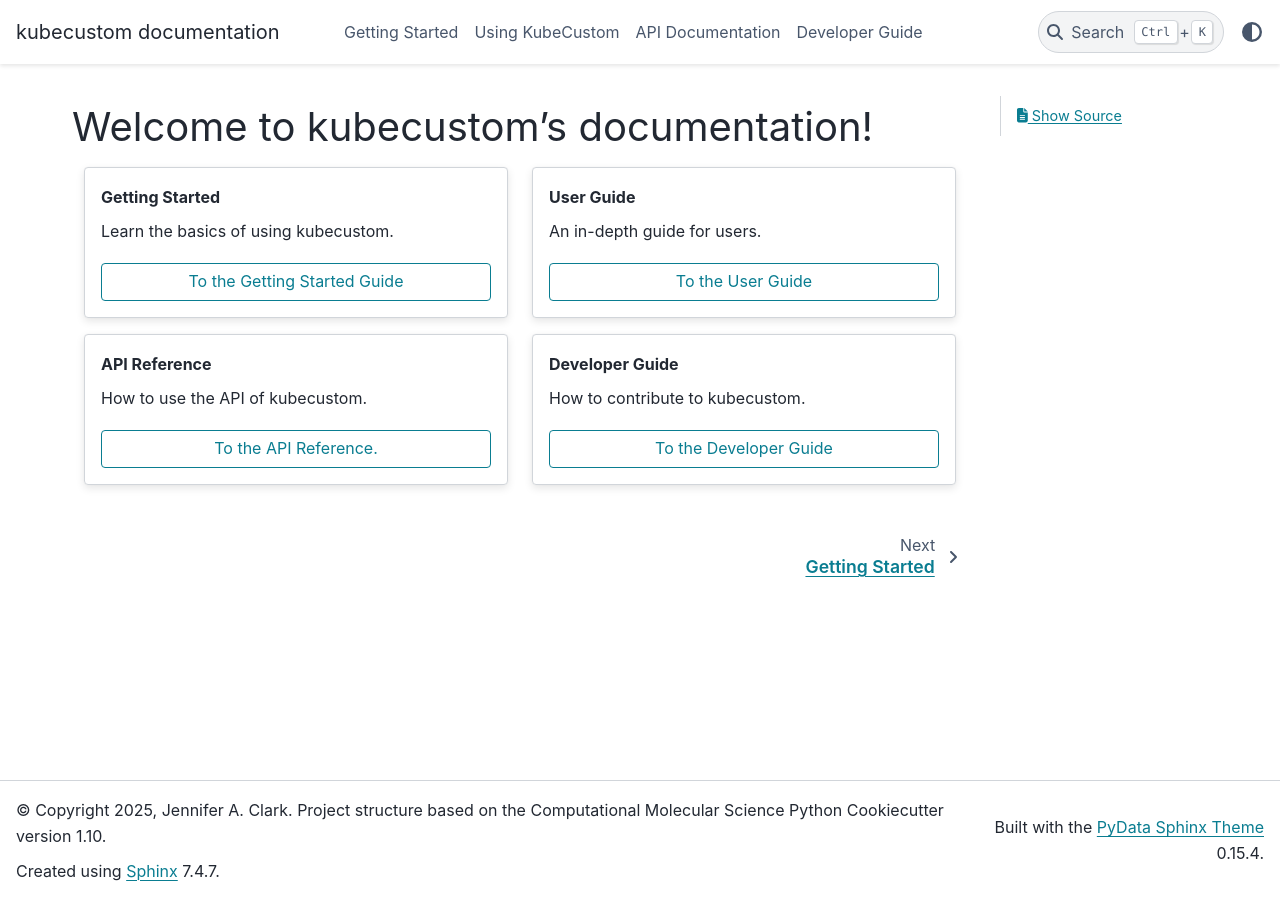
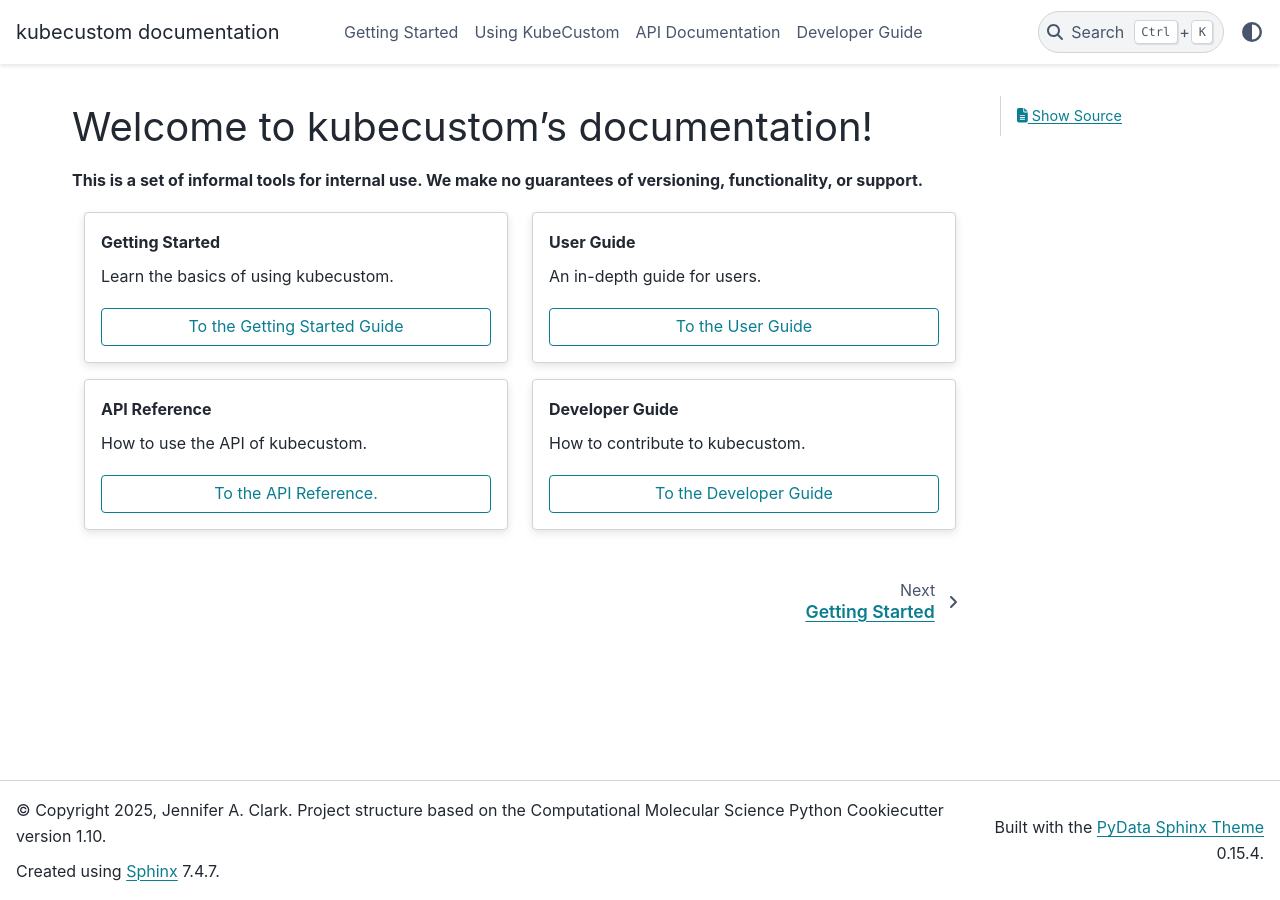
Before and after one commit to openforcefield/kubecustom, a Sphinx documentation site: the page built from docs/index.rst, in a window 1280 px wide. Built offline with Sphinx 7.4.7 and the PyData theme 0.15.4, drawn with Linux system fonts in a browser that asks for light colours.

Commit message:
Bug Fixes

```diff
--- a/docs/getting_started.rst
+++ b/docs/getting_started.rst
@@ -8,7 +8,7 @@
 
 * Step 1: Download the main branch from our GitHub page as a zip file, or clone it to your working directory with:
 
-    ``git clone https://github.com/jaclark5/kubecustom``
+    ``git clone https://github.com/openforcefield/kubecustom``
 
 * Step 2 (Optional): If you are using conda and you want to create a new environment for this package you may install with:
 
--- a/docs/index.rst
+++ b/docs/index.rst
@@ -5,6 +5,8 @@
 
 Welcome to kubecustom's documentation!
 =========================================================
+
+**This is a set of informal tools for internal use. We make no guarantees of versioning, functionality, or support.**
 
 .. grid:: 1 1 2 2
 
--- a/docs/user_guide.rst
+++ b/docs/user_guide.rst
@@ -5,7 +5,7 @@
 can run the :func:`kubecustom.deployment.utilization_per_deployment` from the command line
 with a refresh timer:
 
-`python -m kubecustom -h`
+    ``python -m kubecustom -h``
 
 or check out these examples of how to use in python scripting:
 
```
